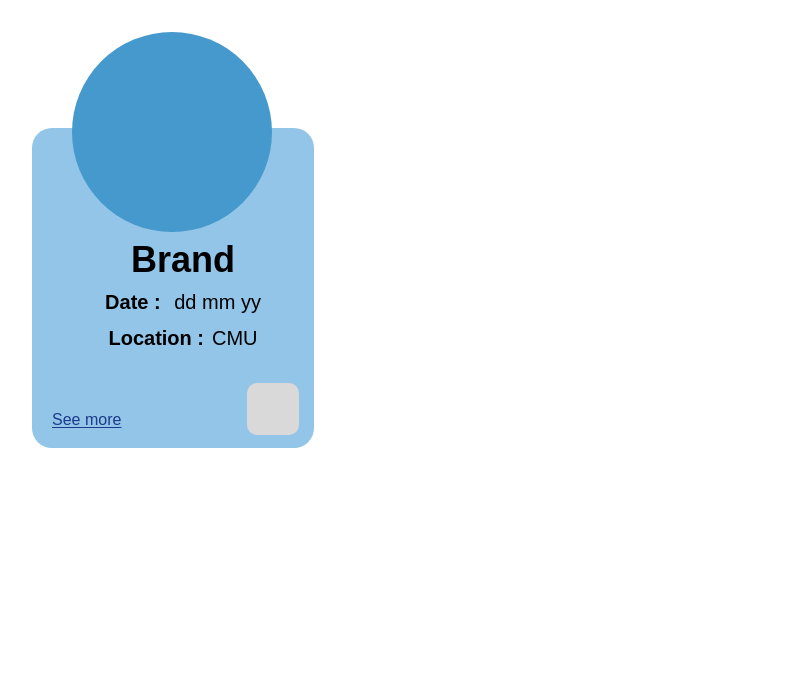
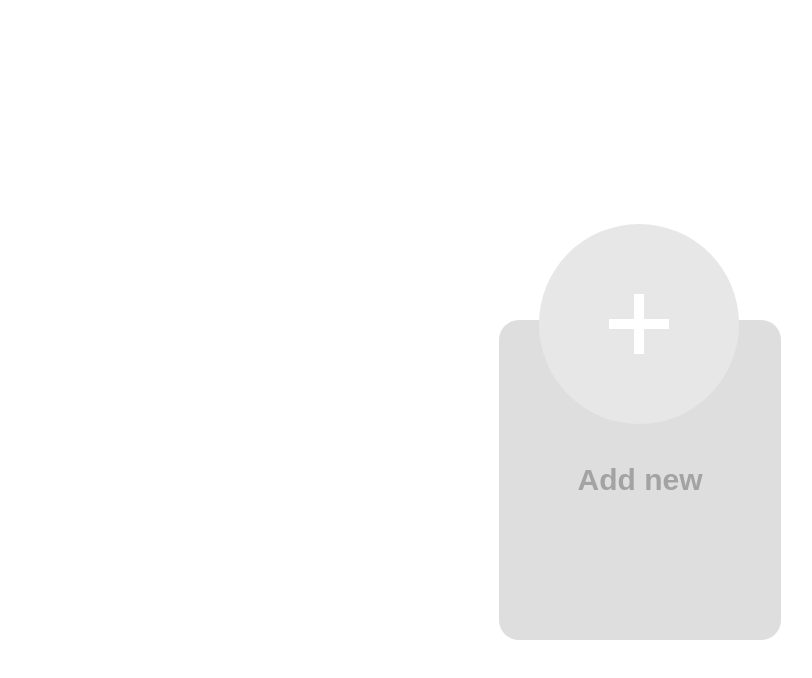
Before and after one commit to r1chwo0n/water-strips, a React (Vite) app in the folder frontend/: page / in a window 1280 px wide. Shown: the top 678 px of the page, without its empty margins (0-812 px from the left). Built offline with nearby package versions, Linux system fonts and the light colour scheme.

Commit message:
add new card

```diff
--- a/frontend/src/App.tsx
+++ b/frontend/src/App.tsx
@@ -1,10 +1,14 @@
 import "./App.css";
 import Card from "./component/Card";
+import NewCard from "./component/NewCard";
 
 function App() {
   return (
     <>
-      <Card></Card>
+      <div className="flex justify-center items-center h-screen">
+        <NewCard />
+        {/* <Card /> */}
+      </div>
     </>
   );
 }
--- a/frontend/src/component/Card.tsx
+++ b/frontend/src/component/Card.tsx
@@ -5,7 +5,7 @@ export default function Card() {
   };
   return (
     <>
-      <div className="RectangleBlue mt-24 arial">
+      <div className="RectangleBlue mt-24 font-['Arial']">
         <div className="boxColor" style={colorStyle}></div>
         <div className="EllipseBlue ml-10 -mt-24">
           {/* <img
--- /dev/null
+++ b/frontend/src/component/NewCard.tsx
@@ -0,0 +1,26 @@
+import "../style/newCard.css";
+export default function NewCard() {
+  const ellipseColor = {
+    backgroundColor: "#e7e7e7",
+  };
+  const recColor = {
+    backgroundColor: "#dedede",
+  };
+  return (
+    <>
+      <div className="RectangleforNew mt-24 font-['Arial']" style={recColor}>
+        <div className="absolute font-bold text-3xl text-neutral-400 inset-0 flex justify-center items-center">
+          Add new
+        </div>
+        <div
+          className="EllipseforNew ml-10 -mt-24 relative"
+          style={ellipseColor}
+        >
+          <div className="absolute inset-0 flex justify-center items-center">
+            <div className="plus-shape"></div>
+          </div>
+        </div>
+      </div>
+    </>
+  );
+}
--- a/frontend/src/style/card.css
+++ b/frontend/src/style/card.css
@@ -5,28 +5,12 @@
   background: #92c5e8;
   border-radius: 20px;
 }
-.arial {
-  font-family: Arial;
-}
 .EllipseBlue {
   position: absolute;
   width: 200px;
   height: 200px;
   border-radius: 100px;
   background: #4699cd;
-}
-.RectangleGrey {
-  position: absolute;
-  left: 0%;
-  right: 0%;
-  background: #dedede;
-  border-radius: 20px;
-}
-.EllipseGrey {
-  position: absolute;
-  left: 14.54%;
-  right: 14.54%;
-  background: #e7e7e7;
 }
 .boxColor {
   position: absolute;
--- /dev/null
+++ b/frontend/src/style/newCard.css
@@ -0,0 +1,44 @@
+.RectangleforNew {
+  position: absolute;
+  width: 282px;
+  height: 320px;
+  border-radius: 20px;
+}
+.EllipseforNew {
+  position: absolute;
+  width: 200px;
+  height: 200px;
+  border-radius: 100px;
+}
+
+.plus-shape {
+  width: 30%;
+  height: 30%;
+  position: relative;
+}
+
+.plus-shape::before,
+.plus-shape::after {
+  content: "";
+  position: absolute;
+  background-color: rgb(255, 255, 255);
+}
+
+.plus-shape::before {
+  width: 100%;
+  height: 10px; /* Increased thickness */
+  top: 50%;
+  left: 0;
+  transform: translateY(-50%);
+}
+
+.plus-shape::after {
+  width: 10px; /* Increased thickness */
+  height: 100%;
+  top: 50%;
+  left: 50%;
+  transform: translate(
+    -50%,
+    -50%
+  ); /* Adjusted to center horizontally and vertically */
+}
```
